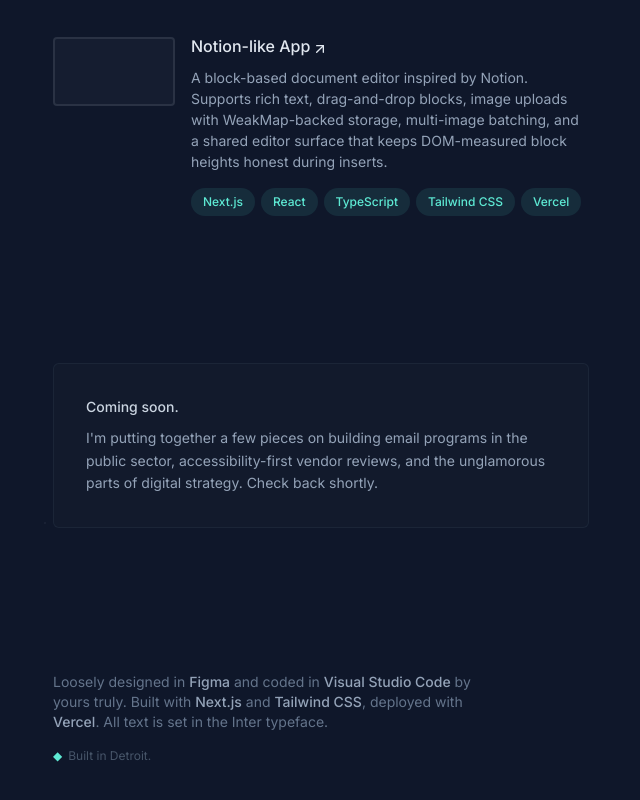
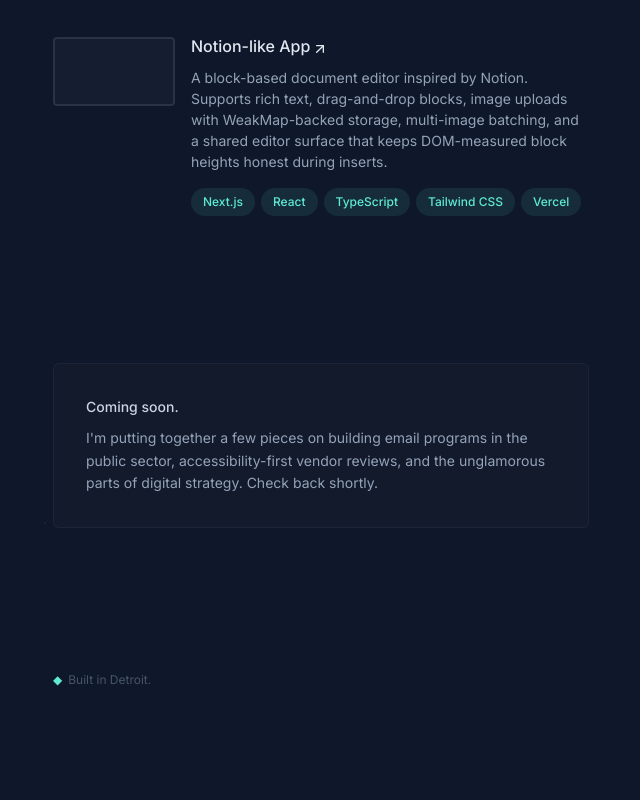
Before and after one commit to DeJonJ95/notdijon, a Next.js app: page / in a window 1280 px wide. Shown: the part 2277-3077 px from the top of the page, without its empty margins (595-1235 px from the left). Built offline with nearby package versions, Linux system fonts and the light colour scheme.

Commit message:
Add GSAP page-open transition; strip tooling credits from footer

```diff
--- a/app/layout.tsx
+++ b/app/layout.tsx
@@ -2,6 +2,7 @@ import type { Metadata } from 'next';
 import { Inter } from 'next/font/google';
 import SpotlightCursor from '@/components/SpotlightCursor';
 import CommandPalette from '@/components/CommandPalette';
+import PageTransition from '@/components/PageTransition';
 import './globals.css';
 
 const inter = Inter({
@@ -65,6 +66,7 @@ export default function RootLayout({
         >
           Skip to content
         </a>
+        <PageTransition />
         <SpotlightCursor />
         <CommandPalette />
         {children}
--- a/components/Footer.tsx
+++ b/components/Footer.tsx
@@ -1,56 +1,10 @@
 export default function Footer() {
   return (
-    <footer className="max-w-md pb-16 text-sm text-slate-500 sm:pb-0">
-      <p>
-        Loosely designed in{' '}
-        <a
-          href="https://www.figma.com"
-          className="font-medium text-slate-400 hover:text-accent transition-colors"
-          target="_blank"
-          rel="noreferrer"
-        >
-          Figma
-        </a>{' '}
-        and coded in{' '}
-        <a
-          href="https://code.visualstudio.com"
-          className="font-medium text-slate-400 hover:text-accent transition-colors"
-          target="_blank"
-          rel="noreferrer"
-        >
-          Visual Studio Code
-        </a>{' '}
-        by yours truly. Built with{' '}
-        <a
-          href="https://nextjs.org"
-          className="font-medium text-slate-400 hover:text-accent transition-colors"
-          target="_blank"
-          rel="noreferrer"
-        >
-          Next.js
-        </a>{' '}
-        and{' '}
-        <a
-          href="https://tailwindcss.com"
-          className="font-medium text-slate-400 hover:text-accent transition-colors"
-          target="_blank"
-          rel="noreferrer"
-        >
-          Tailwind CSS
-        </a>
-        , deployed with{' '}
-        <a
-          href="https://vercel.com"
-          className="font-medium text-slate-400 hover:text-accent transition-colors"
-          target="_blank"
-          rel="noreferrer"
-        >
-          Vercel
-        </a>
-        . All text is set in the Inter typeface.
-      </p>
-      <p className="mt-4 flex items-center gap-1.5 text-xs text-slate-600">
-        <span aria-hidden="true" className="text-accent">◆</span>
+    <footer className="max-w-md pb-16 text-xs text-slate-600 sm:pb-0">
+      <p className="flex items-center gap-1.5">
+        <span aria-hidden="true" className="text-accent">
+          ◆
+        </span>
         <span>Built in Detroit.</span>
       </p>
     </footer>
--- /dev/null
+++ b/components/PageTransition.tsx
@@ -0,0 +1,109 @@
+'use client';
+
+import { useEffect, useRef, useState } from 'react';
+import gsap from 'gsap';
+
+export default function PageTransition() {
+  const [done, setDone] = useState(false);
+  const topRef = useRef<HTMLDivElement>(null);
+  const bottomRef = useRef<HTMLDivElement>(null);
+  const logoRef = useRef<HTMLSpanElement>(null);
+  const lineRef = useRef<HTMLDivElement>(null);
+  const labelRef = useRef<HTMLSpanElement>(null);
+
+  useEffect(() => {
+    // Respect reduced-motion preference: skip the animation entirely.
+    const prefersReduce =
+      typeof window !== 'undefined' &&
+      window.matchMedia?.('(prefers-reduced-motion: reduce)').matches;
+
+    if (prefersReduce) {
+      setDone(true);
+      return;
+    }
+
+    const tl = gsap.timeline({
+      defaults: { ease: 'expo.inOut' },
+      onComplete: () => setDone(true),
+    });
+
+    tl.set([topRef.current, bottomRef.current], { yPercent: 0 })
+      .set([logoRef.current, labelRef.current], { opacity: 0, y: 8 })
+      .set(lineRef.current, { scaleX: 0, transformOrigin: 'left center' })
+      // logo flash in
+      .to(logoRef.current, {
+        opacity: 1,
+        y: 0,
+        duration: 0.45,
+        ease: 'power3.out',
+      })
+      // accent line draws in
+      .to(
+        lineRef.current,
+        { scaleX: 1, duration: 0.6, ease: 'power3.out' },
+        '-=0.25'
+      )
+      // label fades in
+      .to(
+        labelRef.current,
+        { opacity: 1, y: 0, duration: 0.4, ease: 'power3.out' },
+        '-=0.4'
+      )
+      // hold a beat
+      .to({}, { duration: 0.35 })
+      // fade the inner mark before curtains split
+      .to([logoRef.current, lineRef.current, labelRef.current], {
+        opacity: 0,
+        duration: 0.3,
+        ease: 'power2.in',
+      })
+      // curtains split
+      .to(topRef.current, { yPercent: -101, duration: 1.0 }, '-=0.1')
+      .to(bottomRef.current, { yPercent: 101, duration: 1.0 }, '<');
+
+    return () => {
+      tl.kill();
+    };
+  }, []);
+
+  if (done) return null;
+
+  return (
+    <div
+      className="pointer-events-none fixed inset-0 z-[100]"
+      aria-hidden="true"
+    >
+      <div
+        ref={topRef}
+        className="absolute inset-x-0 top-0 h-1/2 bg-slate-950"
+      />
+      <div
+        ref={bottomRef}
+        className="absolute inset-x-0 bottom-0 h-1/2 bg-slate-950"
+      />
+      <div className="absolute inset-0 flex items-center justify-center">
+        <div className="flex flex-col items-center gap-3">
+          <span
+            ref={logoRef}
+            className="text-5xl leading-none text-accent"
+            style={{ willChange: 'transform, opacity' }}
+          >
+            ◆
+          </span>
+          <div
+            ref={lineRef}
+            className="h-px w-24 bg-accent/60"
+            style={{ willChange: 'transform' }}
+          />
+          <span
+            ref={labelRef}
+            className="text-[10px] font-bold uppercase tracking-[0.4em] text-slate-400"
+            style={{ willChange: 'transform, opacity' }}
+          >
+            notdijon
+          </span>
+        </div>
+      </div>
+    </div>
+  );
+}
--- a/package.json
+++ b/package.json
@@ -9,6 +9,7 @@
     "lint": "next lint"
   },
   "dependencies": {
+    "gsap": "^3.15.0",
     "next": "14.2.5",
     "react": "^18.3.1",
     "react-dom": "^18.3.1",
```
Also changed, not shown: 1 other file (tests, documents, lock files or other folders).
